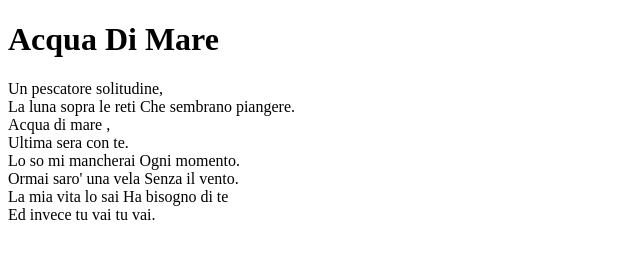
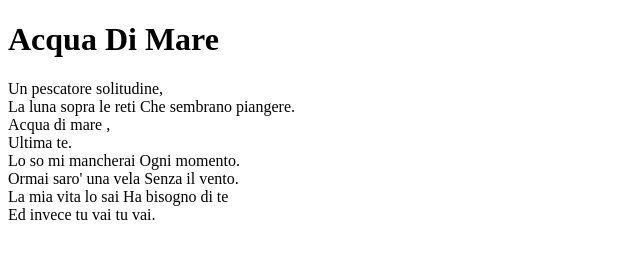
Before and after one commit to paulabrunelli/learning-git-2, a plain HTML site: page index.html in a window 1280 px wide. Shown: the full height of the page, 0-640 px from the left. Drawn offline with Linux system fonts and the light colour scheme.

Commit message:
Update index.html

```diff
--- a/index.html
+++ b/index.html
@@ -8,7 +8,7 @@
 </head>
 <body>
     <h1> Acqua Di Mare</h1>
-    <p>Un pescatore  solitudine,<br> La luna sopra le reti Che sembrano piangere.<br> Acqua di mare ,<br> Ultima sera con te.<br> Lo so mi mancherai Ogni momento.<br> Ormai saro' una vela Senza il vento.<br> La mia vita lo sai Ha bisogno di te<br> Ed invece tu vai tu vai.</p>
+    <p>Un pescatore  solitudine,<br> La luna sopra le reti Che sembrano piangere.<br> Acqua di mare ,<br> Ultima  te.<br> Lo so mi mancherai Ogni momento.<br> Ormai saro' una vela Senza il vento.<br> La mia vita lo sai Ha bisogno di te<br> Ed invece tu vai tu vai.</p>
 
 </body>
 </html>
```
